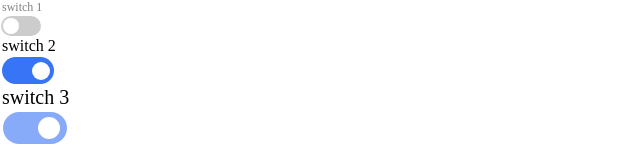
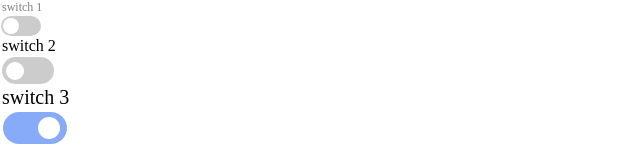
Before and after one commit to EdwinKwanTC/react-switch, a React (Vite) app: page / in a window 1280 px wide. Shown: the top 160 px of the page, without its empty margins (0-640 px from the left). Built offline with nearby package versions, Linux system fonts and the light colour scheme.

Commit message:
fix: updating with useRef

```diff
--- a/src/App.tsx
+++ b/src/App.tsx
@@ -1,14 +1,14 @@
 "use strict";
 
-import { useState } from "react";
+import { useRef } from "react";
 import "./App.css";
 import Switch from "./components/Switch";
 
 function App() {
-  const [checked, setChecked] = useState<boolean>(true);
+  const checked = useRef(false);
 
   const handleChange = (value: boolean) => {
-    setChecked(value);
+    checked.current = value;
   };
 
   return (
@@ -17,7 +17,7 @@ function App() {
       <Switch
         size="medium"
         title="switch 2"
-        checked={checked}
+        checked={checked.current}
         onChange={handleChange}
       />
       <Switch size="large" title="switch 3" checked disabled />
--- a/src/components/Switch.tsx
+++ b/src/components/Switch.tsx
@@ -1,6 +1,6 @@
 "use strict";
 
-import { useState } from "react";
+import { useRef, useState } from "react";
 import "./switch.css";
 
 type Props = {
@@ -20,11 +20,11 @@ const Switch = ({
   style,
   size = "medium",
 }: Props) => {
-  const [isChecked, setIsChecked] = useState<boolean>(checked || false);
+  const isChecked = useRef(checked || false);
 
   const handleChange = (e: React.ChangeEvent<HTMLInputElement>) => {
     const value = e.target.checked;
-    setIsChecked(value);
+    isChecked.current = value;
     onChange && onChange(value);
   };
 
@@ -35,7 +35,7 @@ const Switch = ({
         <label>
           <input
             disabled={disabled}
-            checked={isChecked}
+            checked={isChecked.current}
             onChange={handleChange}
             type="checkbox"
           />
```
